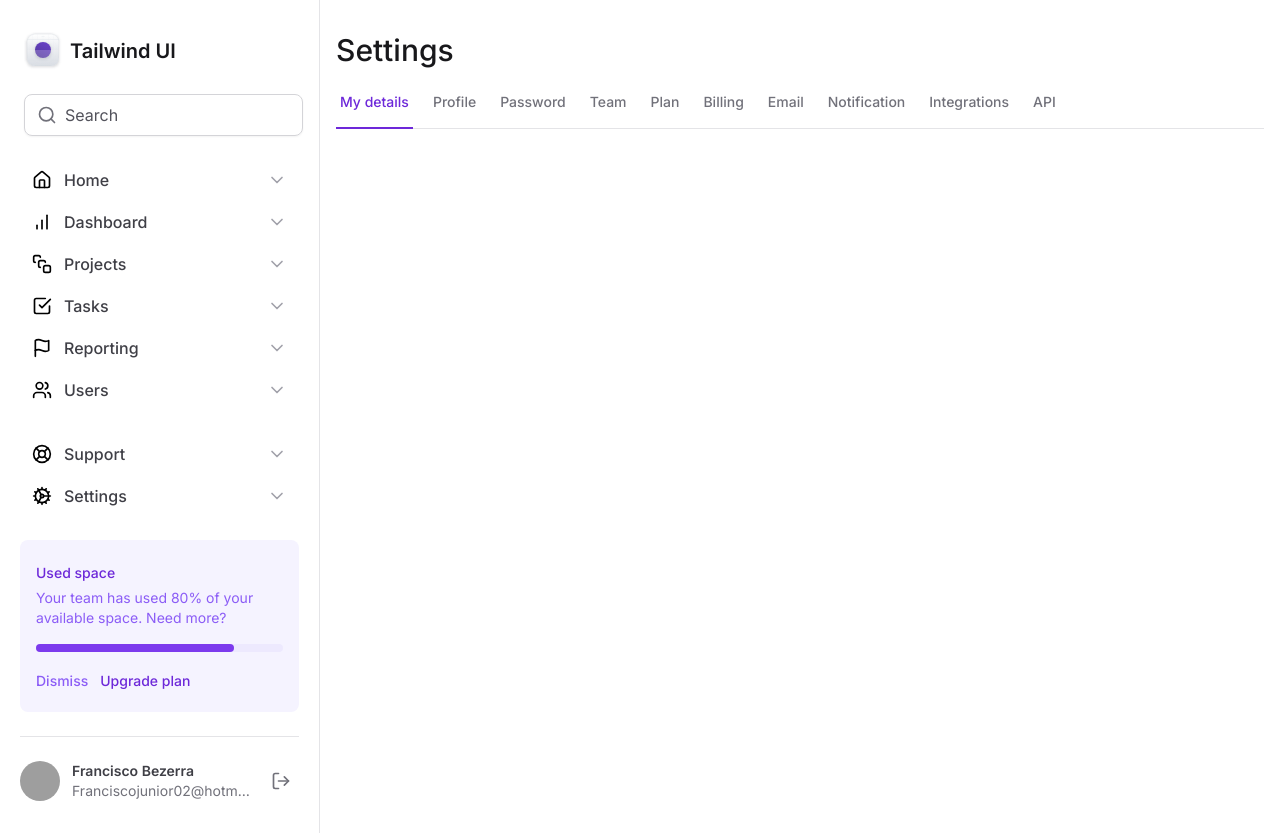
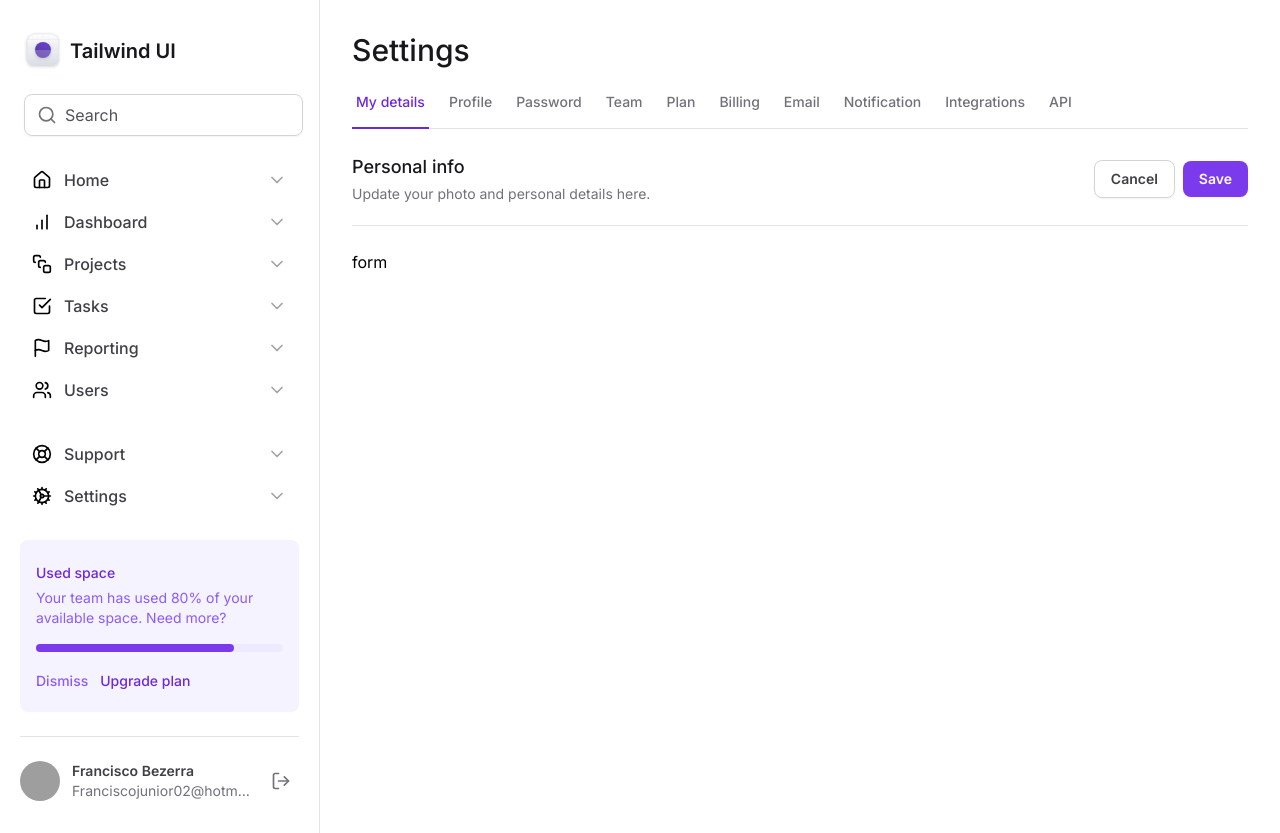
Before and after one commit to juniordbz/user-profile-settings, a Next.js app: page / in a window 1280 px wide. Built offline with nearby package versions, Linux system fonts and the light colour scheme; grey boxes are pictures that could not be loaded.

Commit message:
form starting

```diff
--- a/src/app/layout.tsx
+++ b/src/app/layout.tsx
@@ -1,7 +1,7 @@
 import type { Metadata } from 'next'
 import { Inter } from 'next/font/google'
 import './globals.css'
-import { Sidebar } from './components/Sidebar'
+import { Sidebar } from '../components/Sidebar'
 
 const inter = Inter({ subsets: ['latin'] })
 
@@ -20,7 +20,7 @@
       <body className={inter.className}>
         <div className="grid min-h-screen grid-cols-app">
           <Sidebar />
-          <main className="px-4 pb-12 pt-8">{children}</main>
+          <main className="px-8 pb-12 pt-8">{children}</main>
         </div>
       </body>
     </html>
--- a/src/app/page.tsx
+++ b/src/app/page.tsx
@@ -1,10 +1,41 @@
-import { SettingsTabs } from './components/SettingsTabs'
+import { SettingsTabs } from '@/components/SettingsTabs'
 
 export default function Home() {
   return (
     <>
       <h1 className="text-3xl font-medium text-zinc-900">Settings</h1>
+
       <SettingsTabs />
+
+      <div className="mt-6 flex flex-col ">
+        <div className=" flex items-center justify-between border-b border-zinc-200 pb-5">
+          <div className="space-y-1">
+            <h2 className="text-lg font-medium text-zinc-900">Personal info</h2>
+            <span className="text-sm text-zinc-500">
+              Update your photo and personal details here.
+            </span>
+          </div>
+          <div className="flex items-center gap-2">
+            <button
+              type="button"
+              className="rounded-lg border  border-zinc-300 px-4 py-2 text-sm font-semibold text-zinc-700 shadow-sm hover:bg-zinc-50"
+            >
+              Cancel
+            </button>
+            <button
+              form="settings"
+              type="submit"
+              className="rounded-lg bg-violet-600  px-4 py-2 text-sm font-semibold text-white shadow-sm hover:bg-violet-700"
+            >
+              Save
+            </button>
+          </div>
+        </div>
+
+        <form id="settings" className="mt-6 flex w-full flex-col">
+          form
+        </form>
+      </div>
     </>
   )
 }
```
Also changed, not shown: src/components/Input.tsx (renamed from src/app/components/Input.tsx), src/components/SettingsTabs/TabItem.tsx (renamed from src/app/components/SettingsTabs/TabItem.tsx), src/components/SettingsTabs/index.tsx (renamed from src/app/components/SettingsTabs/index.tsx), src/components/Sidebar/MainNavigation/NavItem.tsx (renamed from src/app/components/Sidebar/MainNavigation/NavItem.tsx), src/components/Sidebar/MainNavigation/index.tsx (renamed from src/app/components/Sidebar/MainNavigation/index.tsx), src/components/Sidebar/Profile.tsx (renamed from src/app/components/Sidebar/Profile.tsx), src/components/Sidebar/UsedSpaceWidget.tsx (renamed from src/app/components/Sidebar/UsedSpaceWidget.tsx), src/components/Sidebar/index.tsx (renamed from src/app/components/Sidebar/index.tsx), src/components/Sidebar/logo.tsx (renamed from src/app/components/Sidebar/logo.tsx).
